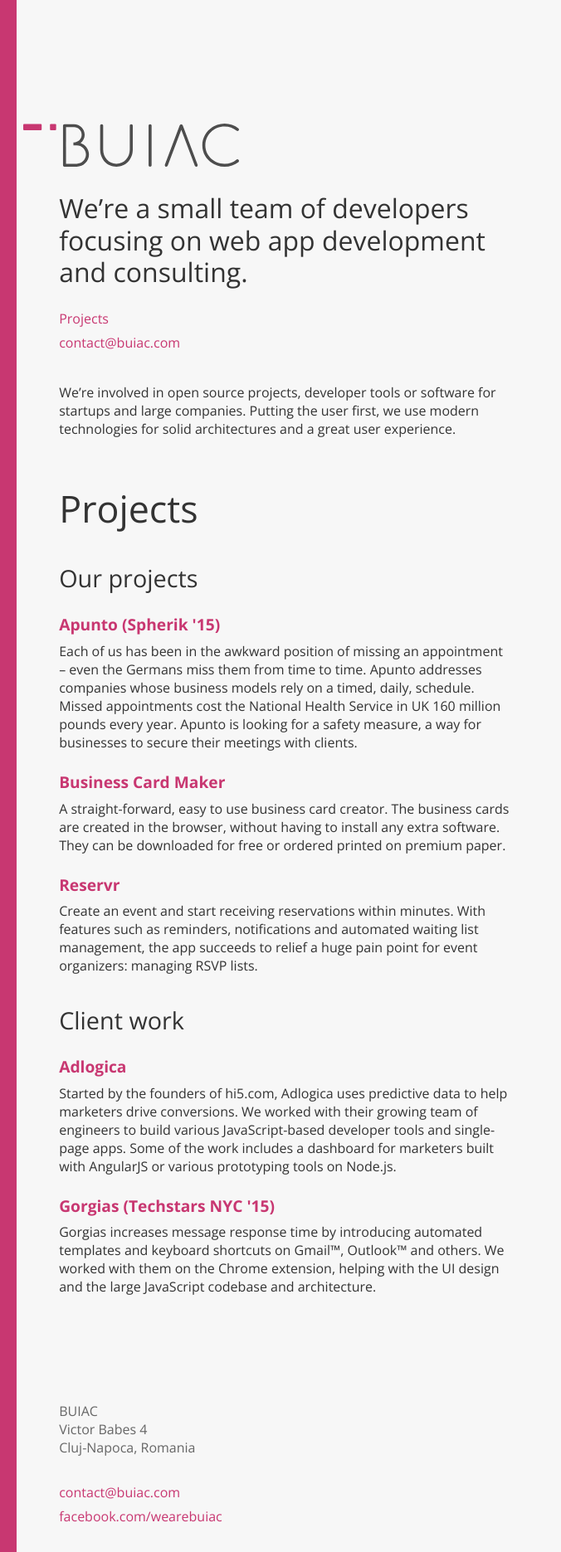
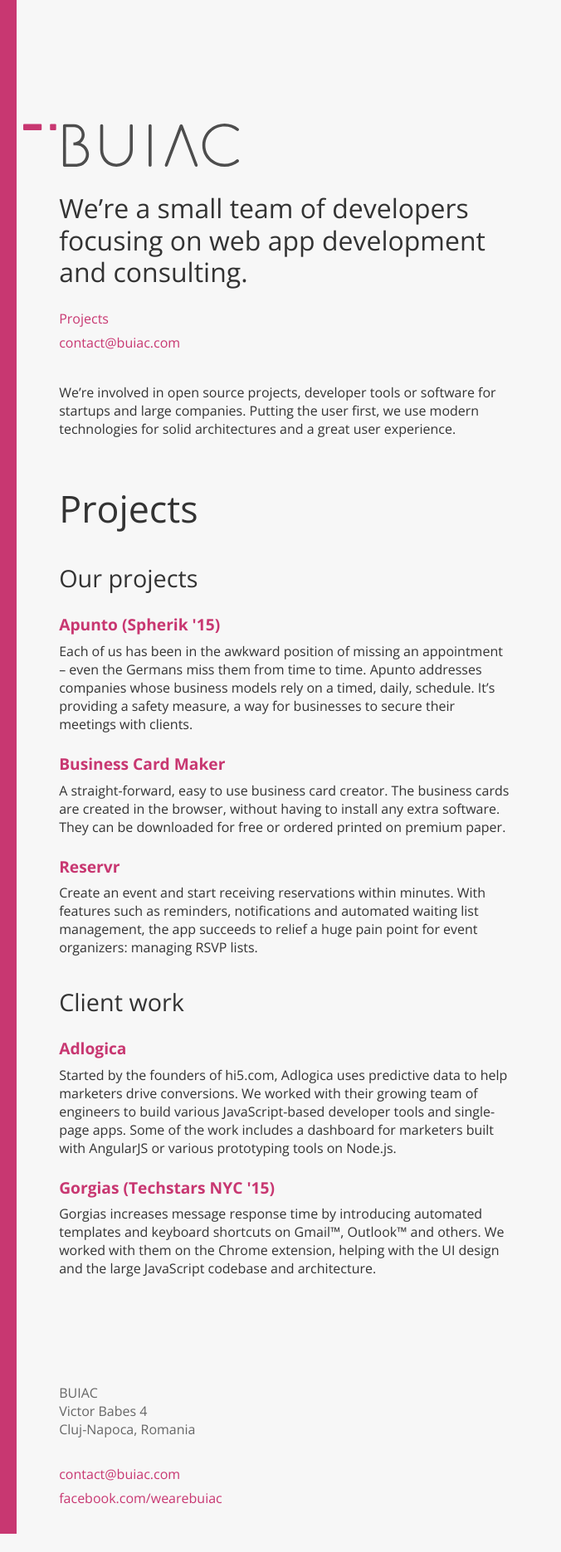
Before and after one commit to buiac/buiac.github.io, a Jekyll site: the page built from index.html, in a window 1280 px wide. Shown: the whole page at 83% size, without its empty margins (0-676 px from the left). Built offline with Jekyll 4.4.1, drawn with Linux system fonts in a browser that asks for light colours; after the commit the page ends 1849 px from its top, so only the background shows below that.

Commit message:
Apunto content tweaks.

```diff
--- a/_includes/projects.md
+++ b/_includes/projects.md
@@ -8,7 +8,7 @@
   </a>
 </h4>
 
-Each of us has been in the awkward position of missing an appointment – even the Germans miss them from time to time. Apunto addresses companies whose business models rely on a timed, daily, schedule. Missed appointments cost the National Health Service in UK 160 million pounds every year. Apunto is looking for a safety measure, a way for businesses to secure their meetings with clients.
+Each of us has been in the awkward position of missing an appointment – even the Germans miss them from time to time. Apunto addresses companies whose business models rely on a timed, daily, schedule. It's providing a safety measure, a way for businesses to secure their meetings with clients.
 
 
 <h4>
```
